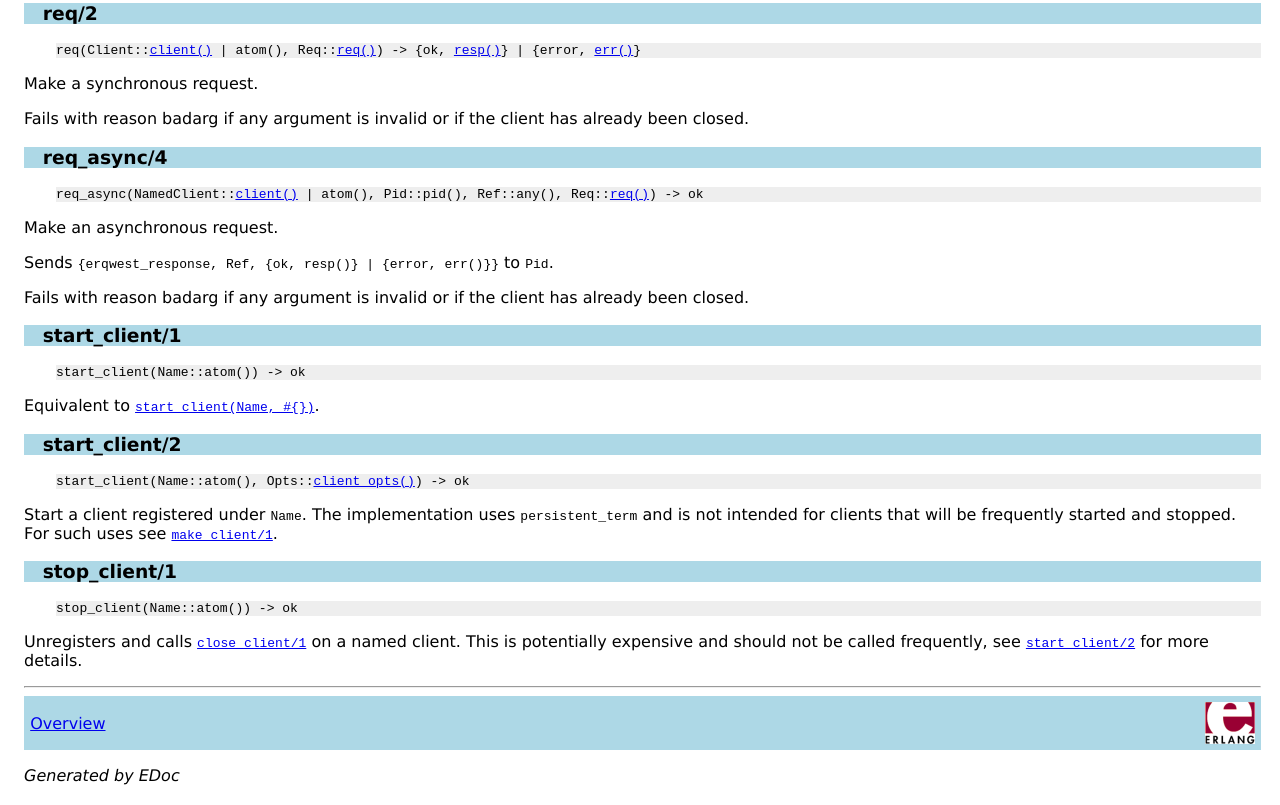
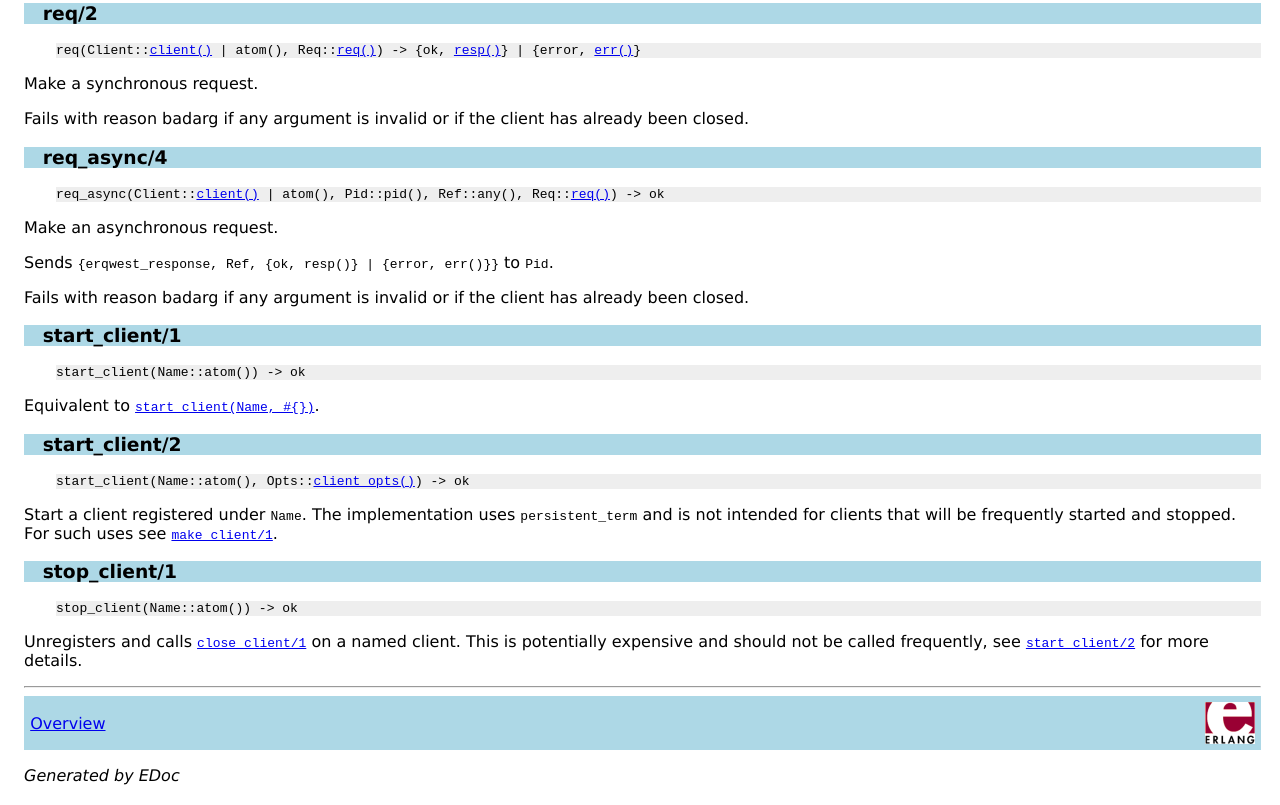
Before and after one commit to dlesl/erqwest, a plain HTML site: page erqwest.html in a window 1280 px wide. Shown: the part 2403-3208 px from the top of the page. Drawn offline with Linux system fonts and the light colour scheme.

Commit message:
Deploying to gh-pages from @ dlesl/erqwest@2876fa3662bca73a3f8d723a94ccac26e807e54d 🚀

```diff
--- a/erqwest.html
+++ b/erqwest.html
@@ -139,7 +139,7 @@ the VM.</p>
 
 <h3 class="function"><a name="req_async-4">req_async/4</a></h3>
 <div class="spec">
-<p><tt>req_async(NamedClient::<a href="#type-client">client()</a> | atom(), Pid::pid(), Ref::any(), Req::<a href="#type-req">req()</a>) -&gt; ok</tt><br></p>
+<p><tt>req_async(Client::<a href="#type-client">client()</a> | atom(), Pid::pid(), Ref::any(), Req::<a href="#type-req">req()</a>) -&gt; ok</tt><br></p>
 <p> </p>
 </div><p><p>Make an asynchronous request.</p>
 
```
